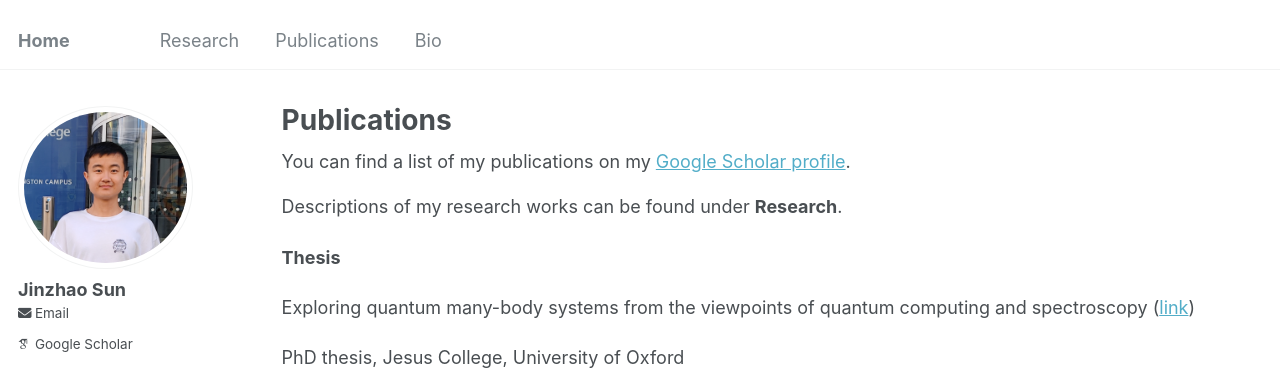
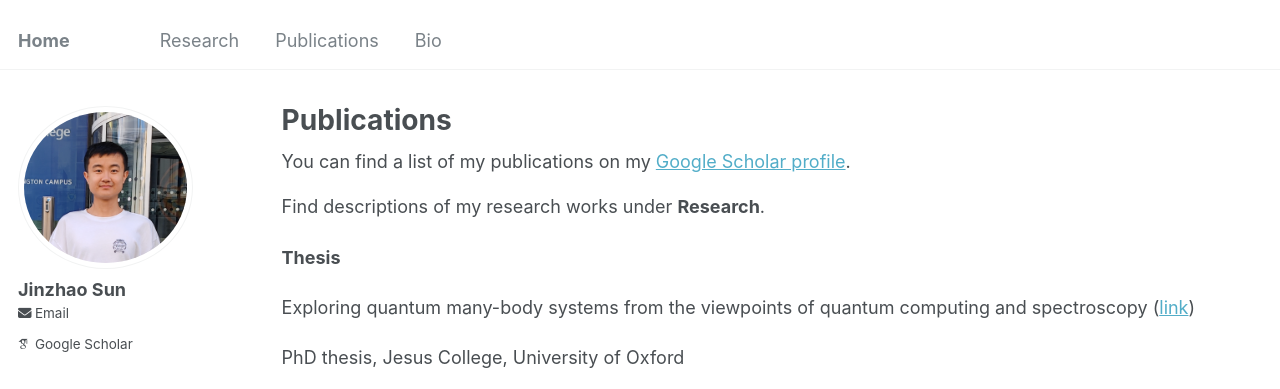
Before and after one commit to jinzhao-sun/jinzhao-sun.github.io, a Jekyll site: the page built from _pages/publications.md, in a window 1280 px wide and 1249 px high. Shown: the top 389 px of the window. Built offline with Jekyll 4.4.1, drawn with Linux system fonts in a browser that asks for light colours; some web fonts are replaced.

Commit message:
Update publications.md

```diff
--- a/_pages/publications.md
+++ b/_pages/publications.md
@@ -10,7 +10,7 @@ author_profile: true
   <div class="wordwrap">You can find a list of my publications on my <a href="{{site.author.googlescholar}}">Google Scholar profile</a>.</div>
 {% endif %}
 
-Descriptions of my research works can be found under **Research**.
+Find descriptions of my research works under **Research**.
 
 **Thesis**
 
```
